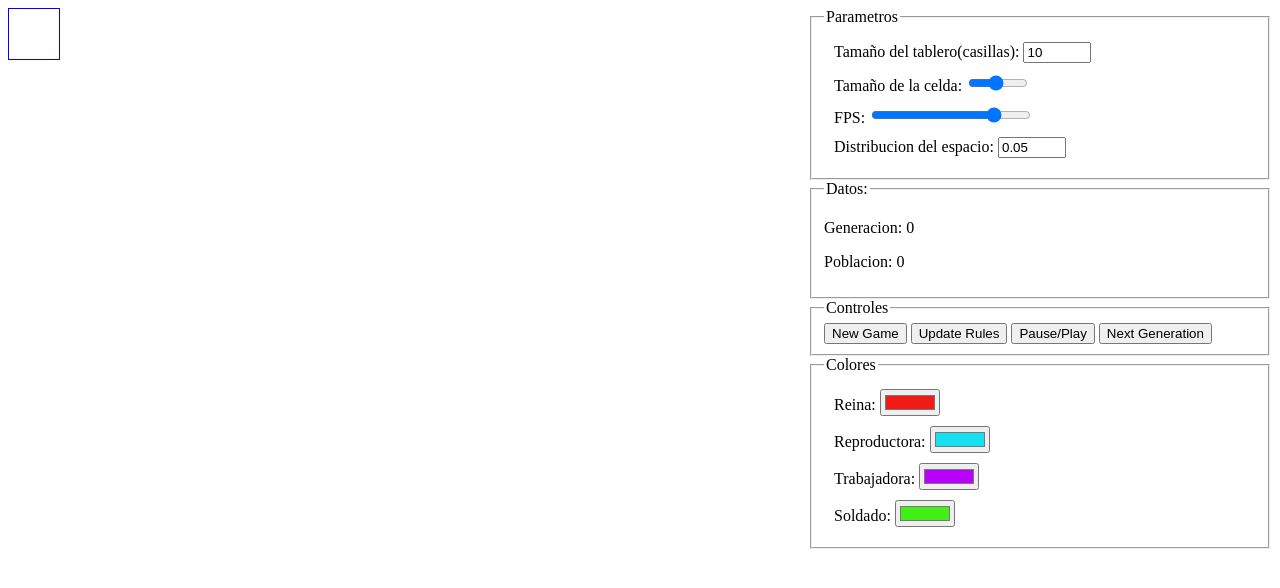
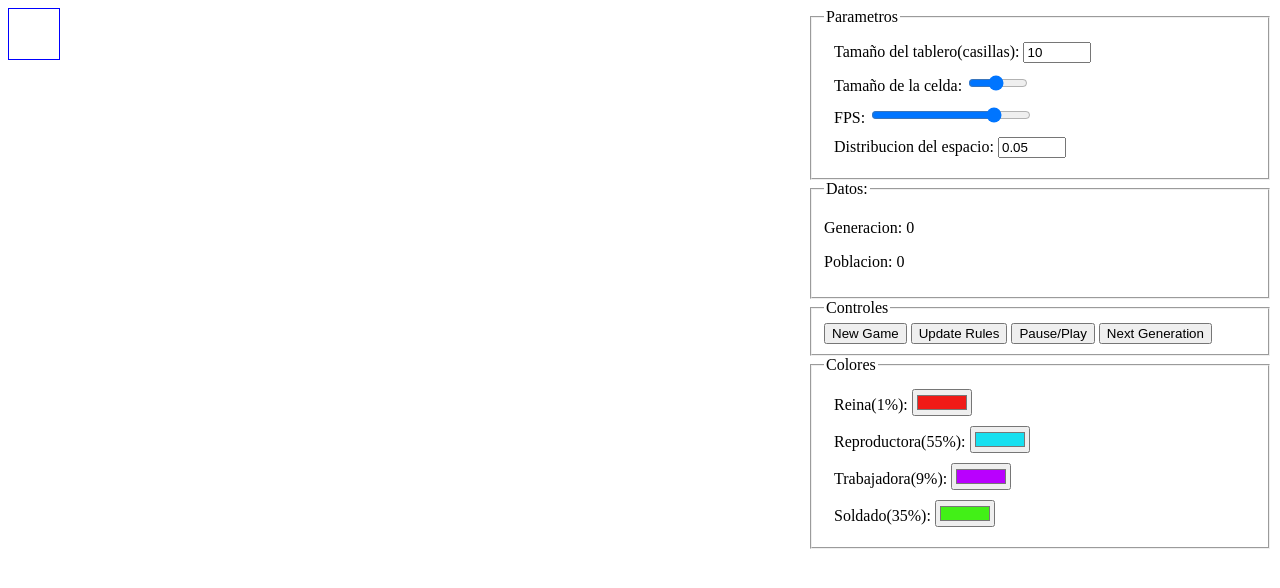
Before and after one commit to PsyDuck-Online/Langton-s-Ant, a plain HTML site: page index.html in a window 1280 px wide. Drawn offline with Linux system fonts and the light colour scheme.

Commit message:
Ultimos cambios

```diff
--- a/index.html
+++ b/index.html
@@ -57,22 +57,22 @@
             <fieldset class="colores">
                 <legend>Colores</legend>
                 <div class="parametro">
-                    <label for="reina">Reina:</label>
+                    <label for="reina">Reina(1%):</label>
                     <input type="color" name="reina" id="reina" value="#F01A17" readonly>
                 </div>
 
                 <div class="parametro">
-                    <label for="reproductora">Reproductora:</label>
+                    <label for="reproductora">Reproductora(55%):</label>
                     <input type="color" name="reproductora" id="reproductora" value="#17E0F0" readonly>
                 </div>
 
                 <div class="parametro">
-                    <label for="trabajadora">Trabajadora:</label>
+                    <label for="trabajadora">Trabajadora(9%):</label>
                     <input type="color" name="trabajadora" id="trabajadora" value="#B900FE" readonly>
                 </div>
 
                 <div class="parametro">
-                    <label for="soldado">Soldado:</label>
+                    <label for="soldado">Soldado(35%):</label>
                     <input type="color" name="soldado" id="soldado" value="#42F017" readonly>
                 </div>
             </fieldset>
--- a/js/direcciones.js
+++ /dev/null
@@ -1 +0,0 @@
-direcciones = ['N', 'S', 'E', 'O']
--- a/js/main.js
+++ b/js/main.js
@@ -59,6 +59,7 @@ newGameBtn.addEventListener('click', newGame);
 updateBtn.addEventListener('click', updateRules);
 playBtn.addEventListener('click', play);
 nextGenBtn.addEventListener('click', nextGen);
+canvas.addEventListener('mousedown', e => clickCanvas(e));
 
 /***************/
 /** FUNCIONES **/
@@ -215,6 +216,7 @@ function clickCanvas(e) {
     let coordenadas = getCursorPosition(e);
     poblacion = poblacion + 1;
     crearHormiga(coordenadas[0], coordenadas[1]);
+    imprimirDatos();
 }
 
 
```
Also changed, not shown: 1 other file.
